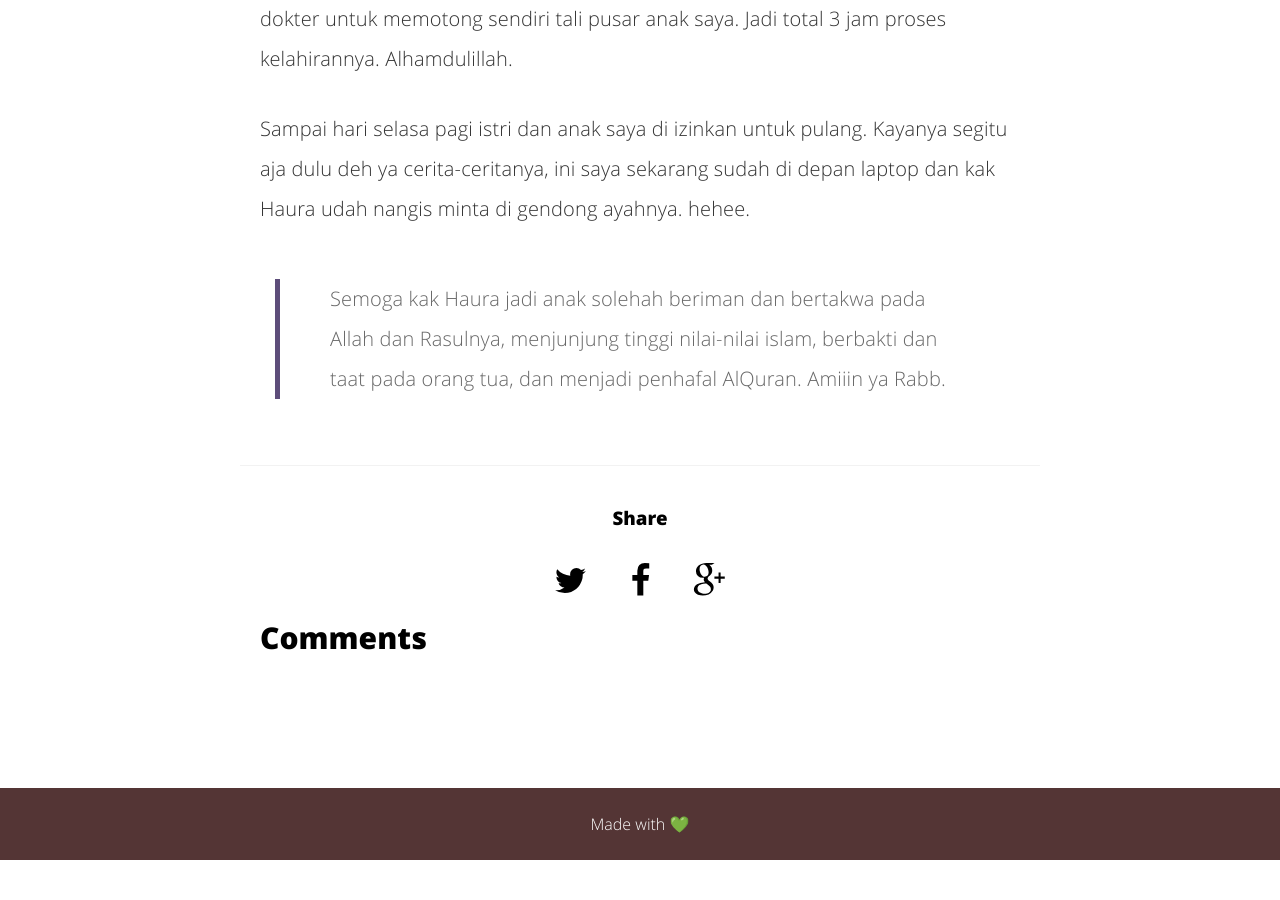
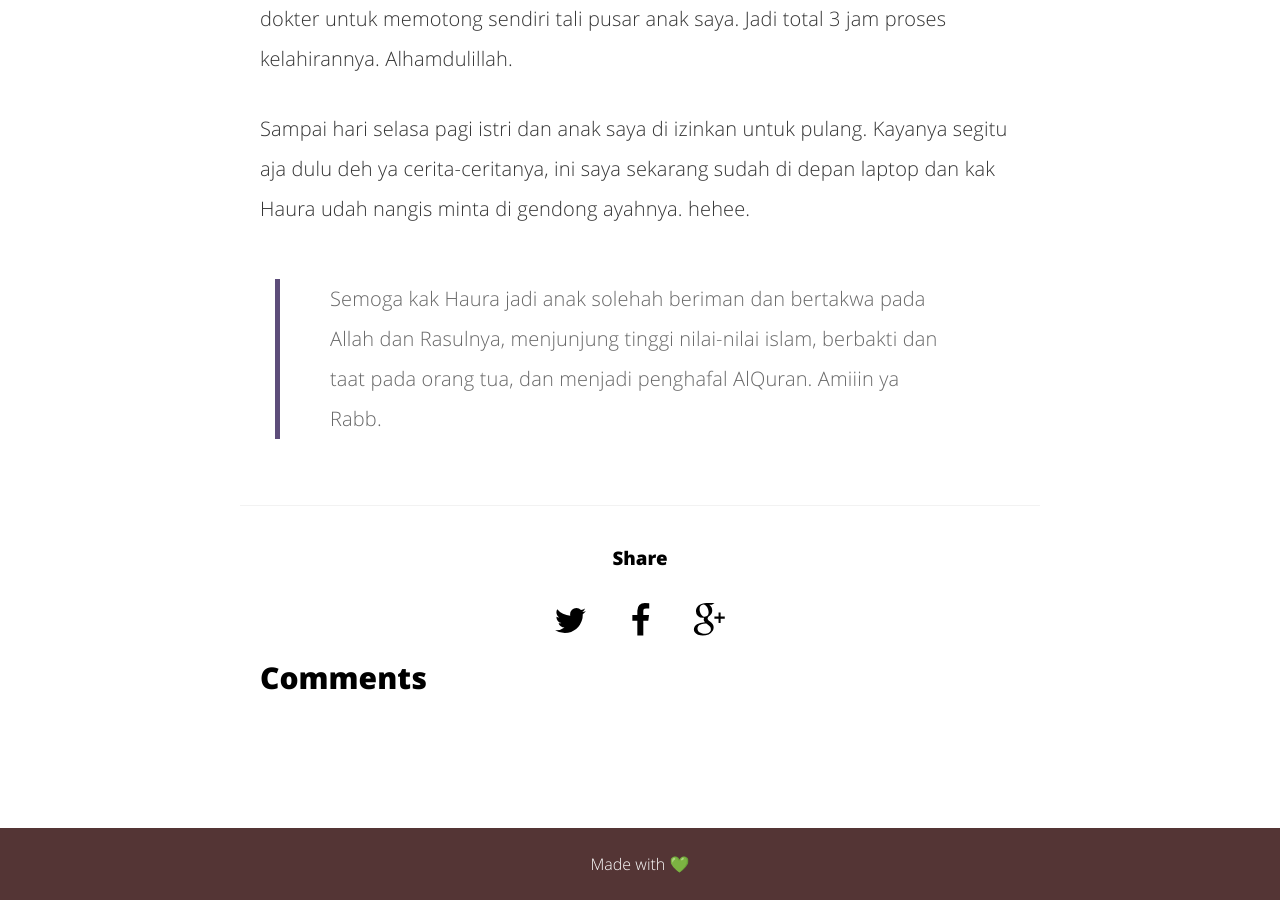
Before and after one commit to ekaprasasti/ekaprasasti.github.io, a Jekyll site: the page built from _posts/2017-08-02-telah-lahir-putri-pertama-kami.md, in a window 1280 px wide and 900 px high, scrolled down 3166 px. Built offline with Jekyll 4.4.1, drawn with Linux system fonts in a browser that asks for light colours; comment, search, counter and statistics services are not loaded; before the commit the page ends 4026 px from its top, so only the background shows below that.

Commit message:
lagi dan lagi ada typo

```diff
--- a/_posts/2017-08-02-telah-lahir-putri-pertama-kami.md
+++ b/_posts/2017-08-02-telah-lahir-putri-pertama-kami.md
@@ -40,4 +40,4 @@ Akhirnya jam setengah 10 malam kurang 2 menit anak saya lahir, dan saya pun memp
 
 Sampai hari selasa pagi istri dan anak saya di izinkan untuk pulang. Kayanya segitu aja dulu deh ya cerita-ceritanya, ini saya sekarang sudah di depan laptop dan kak Haura udah nangis minta di gendong ayahnya. hehee.
 
-> Semoga kak Haura jadi anak solehah beriman dan bertakwa pada Allah dan Rasulnya, menjunjung tinggi nilai-nilai islam, berbakti dan taat pada orang tua, dan menjadi penhafal AlQuran. Amiiin ya Rabb.
+> Semoga kak Haura jadi anak solehah beriman dan bertakwa pada Allah dan Rasulnya, menjunjung tinggi nilai-nilai islam, berbakti dan taat pada orang tua, dan menjadi penghafal AlQuran. Amiiin ya Rabb.
```
